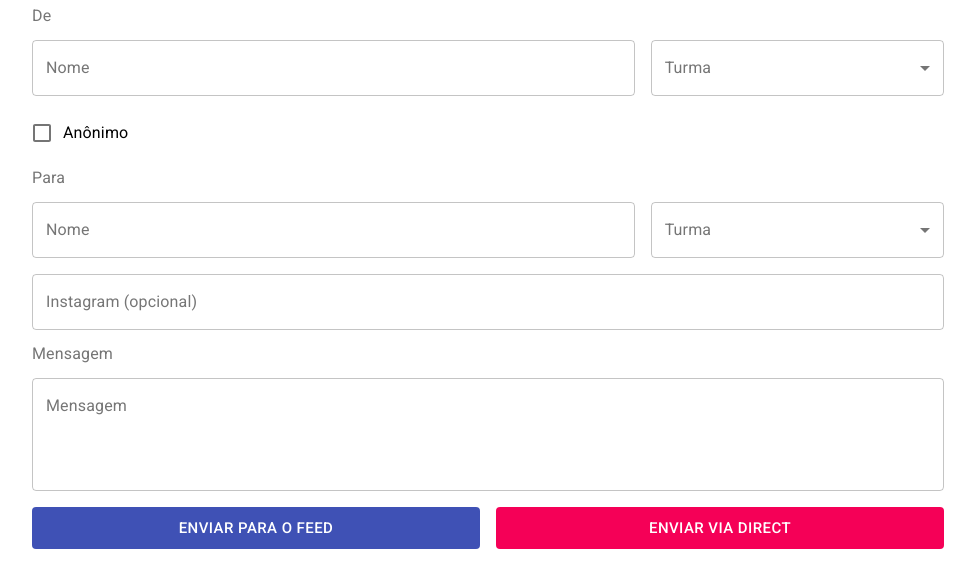
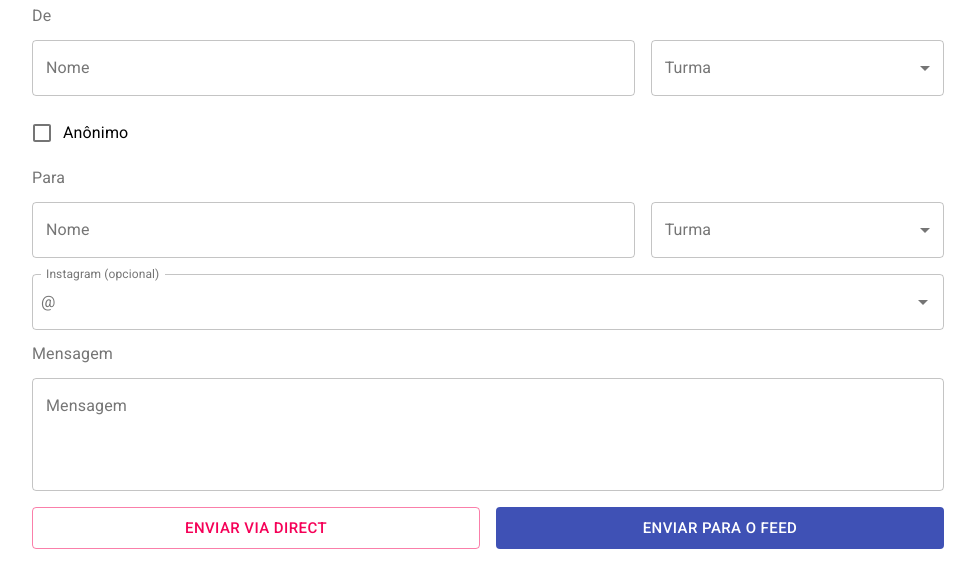
Before and after one commit to pedrofracassi/correioelegante, a React (Create React App) app in the folder frontend/: page / in a window 1280 px wide. Shown: the top 588 px of the page, without its empty margins (152-1127 px from the left). Built offline with nearby package versions, Linux system fonts and the light colour scheme.

Commit message:
https://picpay.me/metehusdias/10

```diff
--- a/frontend/src/App.jsx
+++ b/frontend/src/App.jsx
@@ -1,4 +1,4 @@
-import React from 'react'
+import React, {useState} from 'react'
 import {
   BrowserRouter as Router,
   Switch,
@@ -7,8 +7,18 @@ import {
 
 import Home from './Home.jsx'
 import { ThemeProvider, Container } from '@material-ui/core'
+import Snackbar from "@material-ui/core/Snackbar"
+import IconButton from '@material-ui/core/IconButton'
+import CloseIcon from '@material-ui/icons/Close'
+import Button from "@material-ui/core/Button";
 
 function App() {
+  const [snackBar, setSnackBar] = useState('')
+
+  const openSimpleSnackBar = text => {
+    setSnackBar(text)
+  }
+
   return (
     <ThemeProvider>
       <Container maxWidth="md">
@@ -18,10 +28,30 @@ function App() {
               <h1>Painel Administrativo</h1>
             </Route>
             <Route path="/">
-              <Home />
+              <Home openSimpleSnackBar={openSimpleSnackBar} />
             </Route>
           </Switch>
         </Router>
+        <Snackbar
+          anchorOrigin={{
+            vertical: 'top',
+            horizontal: 'center',
+          }}
+          open={!!snackBar}
+          autoHideDuration={6000}
+          onClose={() => setSnackBar('')}
+          message={snackBar}
+          action={
+            <React.Fragment>
+              <Button color="secondary" size="small" onClick={() => setSnackBar('')}>
+                FECHAR
+              </Button>
+              <IconButton size="small" aria-label="close" color="inherit" onClick={() => setSnackBar('')}>
+                <CloseIcon fontSize="small" />
+              </IconButton>
+            </React.Fragment>
+          }
+        />
       </Container>
     </ThemeProvider>
   )
--- a/frontend/src/ClassroomSelector.jsx
+++ b/frontend/src/ClassroomSelector.jsx
@@ -10,7 +10,7 @@ import {
 
 export default function ClassroomSelector ({ ...props }) {
   return (
-    <FormControl variant="outlined" disabled={props.disabled} fullWidth>
+    <FormControl variant="outlined" {...props} fullWidth>
       <InputLabel id="label">{props.label}</InputLabel>
       <Select labelId="label" id="grouped-select" {...props}>
         <MenuItem value="EX">Ex-aluno(a)</MenuItem>
--- a/frontend/src/Home.jsx
+++ b/frontend/src/Home.jsx
@@ -1,10 +1,64 @@
-import React from 'react'
+import React, {useState} from 'react'
 import SubmissionForm from './SubmissionForm.jsx'
+import Alert from '@material-ui/lab/Alert';
+import AlertTitle from '@material-ui/lab/AlertTitle';
+import CheckIcon from '@material-ui/icons/Check';
+import {makeStyles} from '@material-ui/core/styles';
+import Collapse from "@material-ui/core/Collapse";
+import Grid from "@material-ui/core/Grid";
+import Button from "@material-ui/core/Button";
 
-export default function Home() {
+const useStyles = makeStyles((theme) => ({
+  alert: {
+    marginTop: 30,
+    marginBottom: 30,
+    paddingTop: 30,
+    paddingBottom: 30,
+  },
+  sendAnother: {
+    marginTop: 30
+  },
+  fullWidth: {
+    width: '100%'
+  }
+}));
+
+export default function Home({openSimpleSnackBar}) {
+  const [complete, setComplete] = useState(false)
+
+  const classes = useStyles()
   return (
     <div>
-      <SubmissionForm />
+      <Collapse in={complete}>
+        <Alert
+          icon={<CheckIcon fontSize="inherit"/>}
+          severity="success"
+          className={classes.alert}
+          classes={{
+            message: classes.fullWidth
+          }}
+        >
+          <div className={classes.fullWidth}>
+            <AlertTitle>Cartinha enviada com sucesso!</AlertTitle>
+            Entregaremos ela assim que possível! 🙂
+            <Grid container className={classes.sendAnother} justify="flex-end">
+              <Grid item xs={12} sm={4}>
+                <Button
+                  fullWidth
+                  variant="outlined"
+                  disableElevation
+                  onClick={() => setComplete(false)}
+                >
+                  Enviar outra
+                </Button>
+              </Grid>
+            </Grid>
+          </div>
+        </Alert>
+      </Collapse>
+      <Collapse in={!complete}>
+        <SubmissionForm onComplete={() => setComplete(true)} openSimpleSnackBar={openSimpleSnackBar}/>
+      </Collapse>
     </div>
   )
 }
--- a/frontend/src/InstagramField.jsx
+++ b/frontend/src/InstagramField.jsx
@@ -1,4 +1,4 @@
-import React from 'react'
+import React, {useState} from 'react'
 
 import {
     TextField,
@@ -8,6 +8,8 @@ import {
 } from '@material-ui/core'
 
 import AutoComplete from '@material-ui/lab/Autocomplete'
+import CircularProgress from "@material-ui/core/CircularProgress";
+import InputAdornment from "@material-ui/core/InputAdornment";
 
 const searchResults = [
   {
@@ -19,22 +21,43 @@ const searchResults = [
   }
 ]
 
-export default function InstagramField ({ ...props }) {
+export default function InstagramField ({ onSelect, inputProps }) {
+  const [results, setResults] = useState([])
+  const [loading, setLoading] = useState(false)
+
+  const handleSearchChange = async value => {
+    setLoading(true)
+    const res = await fetch(`https://z-p3.www.instagram.com/web/search/topsearch/?query=${value}`).then(r => r.json())
+    setLoading(false)
+    setResults(res.users.map(u => u.user))
+  }
+
   return (
     <AutoComplete
-      freeSolo
-      value={props.value}
-      onChange={props.onChange}
-      name={props.name}
-      includeInputInList
-      options={searchResults.map(r => r.user)}
+      loading={loading}
+      options={results}
+      filterSelectedOptions
+      getOptionSelected={(option, value) => option.username === value.username}
       getOptionLabel={option => option.username}
       renderInput={(params) =>
-        <TextField {...params} { ...props } />
+        <TextField {...params} {...inputProps}
+                   InputProps={{
+                     ...params.InputProps,
+                     endAdornment: (
+                       <>
+                         {loading ? <CircularProgress color="inherit" size={20} /> : null}
+                         {params.InputProps.endAdornment}
+                       </>
+                     ),
+                     startAdornment: <InputAdornment position="start">@</InputAdornment>
+                   }}
+        />
       }
+      onInputChange={(event, newValue) => handleSearchChange(newValue)}
+      onChange={(event, value) => onSelect(value)}
       renderOption={option => {
         return (
-          <Grid container alignItems="center" spacing={1}>
+          <Grid container key={option.pk} alignItems="center" spacing={1}>
             <Grid item>
               <Avatar src={option.profile_pic_url} alt={option.full_name}></Avatar>
             </Grid>
--- a/frontend/src/SubmissionForm.jsx
+++ b/frontend/src/SubmissionForm.jsx
@@ -1,4 +1,4 @@
-import React from 'react'
+import React, {useState} from 'react'
 
 import {
   TextField,
@@ -11,29 +11,104 @@ import {
 
 import ClassroomSelector from './ClassroomSelector.jsx'
 import InstagramField from './InstagramField.jsx'
+import Collapse from "@material-ui/core/Collapse";
+import CircularProgress from "@material-ui/core/CircularProgress/CircularProgress";
 
-export default function SubmissionForm () {
-  const [state, setState] = React.useState({
+const initialValues = {
+  fromName: '',
+  fromClassroom: '',
+  fromIsAnonymous: false,
+  toName: '',
+  toClassroom: '',
+  toInstagram: '',
+  messageContent: ''
+}
+
+export default function SubmissionForm({openSimpleSnackBar, onComplete}) {
+  const [state, setState] = React.useState(initialValues)
+
+  const initialHelpMessages = {
     fromName: '',
     fromClassroom: '',
-    fromIsAnonymous: false,
+    fromIsAnonymous: '',
     toName: '',
     toClassroom: '',
-    toInstagram: '',
     messageContent: ''
-  })
+  }
+
+  const [helpMessages, setHelpMessages] = useState(initialHelpMessages)
+  const [loading, setLoading] = useState('')
 
   function handleChange(event) {
-    console.log(event.target.name, event.target.value)
-    setState({ ...state, [event.target.name]: event.target.value });
+    setState({...state, [event.target.name]: event.target.value});
   }
 
   function handleCheckboxChange(event) {
-    setState({ ...state, [event.target.name]: event.target.checked });
+    setState({...state, [event.target.name]: event.target.checked});
   }
 
-  function sendData () {
-    fetch('http://localhost:80/letters').then(res => res.json()).then(console.log)
+  const validate = (direct) => {
+    const helps = {}
+    let success = true
+    const doHelpMessage = (field, message) => {
+      success = false
+      helps[field] = message
+    }
+
+    console.log(direct, state.toInstagram)
+
+    if (!state.messageContent) doHelpMessage('messageContent', 'Insira uma mensagem')
+
+    if (!state.fromIsAnonymous && !state.fromName) doHelpMessage('fromName', 'Insira um nome')
+
+    if (!state.toName) doHelpMessage('toName', 'Insira um nome')
+    if (!state.toClassroom) doHelpMessage('toClassroom', 'Insira uma turma')
+
+    if (direct && !state.toInstagram) doHelpMessage('toInstagram', 'Insira uma usuário caso for enviar via direct')
+
+    setHelpMessages({
+      ...initialHelpMessages,
+      ...helps
+    })
+    return success
+  }
+
+  const sendData = direct => async () => {
+    if (!validate(direct)) return
+    setLoading(direct ? 'direct' : 'feed')
+    const data = {
+      sender: state.fromIsAnonymous ?
+        {
+          anonymous: true
+        } : {
+          name: state.fromName,
+          classroom: state.fromClassroom
+        },
+      recipient: {
+        name: state.toName,
+        classroom: state.toClassroom,
+        instagram: state.toInstagram
+      },
+      content: state.messageContent
+    }
+    try {
+      const response = await fetch('http://localhost:80/letters', {
+        method: 'POST',
+        headers: {
+          'Content-Type': 'application/json'
+        },
+        body: JSON.stringify(data)
+      })
+        .then(res => res.json())
+      setLoading('')
+      if (response.status === 'waiting_for_approval') {
+        setState(initialValues)
+        onComplete()
+      } else throw new Error('ue moises, seila qq deu')
+    } catch (e) {
+      openSimpleSnackBar('PI PI PI PI PI: Maquina de cartinhas quebrou :( Chama o pedrinho ai pra ajudar ')
+      console.error(e)
+    }
   }
 
   return (
@@ -42,49 +117,129 @@ export default function SubmissionForm () {
         <Grid item xl={12} xs={12}>
           <FormLabel component="legend">De</FormLabel>
         </Grid>
-        {
-          !state.fromIsAnonymous ? (
-            <Grid item xs={12} md={8}>
-              <TextField fullWidth label="Nome" variant="outlined" value={state.fromName} onChange={handleChange} name="fromName" />
+        <Grid item xs={12}>
+          <Collapse in={!state.fromIsAnonymous}>
+            <Grid container spacing={2}>
+              <Grid item xs={12} md={8}>
+                <TextField fullWidth
+                           label="Nome"
+                           variant="outlined"
+                           value={state.fromName}
+                           onChange={handleChange}
+                           name="fromName"
+                           helperText={helpMessages.fromName}
+                           error={!!helpMessages.fromName}
+                />
+              </Grid>
+              <Grid item xs={12} md={4}>
+                <ClassroomSelector
+                  label="Turma"
+                  value={state.fromClassroom}
+                  onChange={handleChange}
+                  name="fromClassroom"
+                  helperText={helpMessages.fromClassroom}
+                  error={!!helpMessages.fromClassroom}
+                />
+              </Grid>
             </Grid>
-          ): <></>
-        }
-        {
-          !state.fromIsAnonymous ? (
-            <Grid item xs={12} md={4}>
-              <ClassroomSelector label="Turma" value={state.fromClassroom} onChange={handleChange} name="fromClassroom" />
-            </Grid>
-          ) : <></>
-        }
+          </Collapse>
+        </Grid>
+
         <Grid item xl={12}>
-          <FormControlLabel control={<Checkbox checked={state.fromIsAnonymous} name="fromIsAnonymous" onChange={handleCheckboxChange}/>} label="Anônimo" />
+          <FormControlLabel
+            control={<Checkbox
+              checked={state.fromIsAnonymous}
+              name="fromIsAnonymous"
+              onChange={handleCheckboxChange}
+            />}
+            label="Anônimo"/>
         </Grid>
 
         <Grid item xl={12} xs={12}>
           <FormLabel component="legend">Para</FormLabel>
         </Grid>
         <Grid item xs={12} md={8}>
-          <TextField fullWidth label="Nome" variant="outlined" value={state.toName} onChange={handleChange} name="toName" />
+          <TextField
+            fullWidth
+            label="Nome"
+            variant="outlined"
+            value={state.toName}
+            onChange={handleChange}
+            helperText={helpMessages.toName}
+            error={!!helpMessages.toName}
+            name="toName"
+          />
         </Grid>
         <Grid item xs={12} md={4}>
-          <ClassroomSelector label="Turma" value={state.toClassroom} onChange={handleChange} name="toClassroom" />
+          <ClassroomSelector
+            label="Turma"
+            value={state.toClassroom}
+            onChange={handleChange}
+            helperText={helpMessages.toClassroom}
+            error={!!helpMessages.toClassroom}
+            name="toClassroom"
+          />
         </Grid>
         <Grid item xs={12} md={12}>
-           <InstagramField label="Instagram (opcional)" maxWidth variant="outlined" value={state.toInstagram} onChange={handleChange} name="toInstagram" />
+          <InstagramField
+            inputProps={{
+              label: 'Instagram (opcional)',
+              maxwidth: 'true',
+              variant: "outlined",
+              helperText: helpMessages.toInstagram,
+              error: !!helpMessages.toInstagram
+            }}
+            onSelect={data => setState(p => ({
+              ...p,
+              toInstagram: data ? data.username : null
+            }))}
+            name="toInstagram"
+          />
         </Grid>
 
         <Grid item xl={12} xs={12}>
           <FormLabel component="legend">Mensagem</FormLabel>
         </Grid>
         <Grid item xs={12} md={12} lg={12}>
-          <TextField label="Mensagem" multiline rows={4} fullWidth variant="outlined" value={state.messageContent} onChange={handleChange} name="messageContent" />
+          <TextField
+            label="Mensagem"
+            multiline
+            rows={4}
+            fullWidth
+            variant="outlined"
+            value={state.messageContent}
+            onChange={handleChange}
+            helperText={helpMessages.messageContent}
+            error={!!helpMessages.messageContent}
+            name="messageContent"
+          />
         </Grid>
 
         <Grid item xs={12} md={6} lg={6}>
-          <Button fullWidth disableElevation size="large" variant="contained" color="primary" onClick={sendData}>Enviar para o feed</Button>
+          <Button
+            fullWidth
+            disableElevation
+            size="large"
+            variant="outlined"
+            color="secondary"
+            onClick={sendData(true)}
+            disabled={loading}
+          >
+            {loading === 'direct' ? <CircularProgress color="inherit" size={20}/> : 'Enviar via direct'}
+          </Button>
         </Grid>
         <Grid item xs={12} md={6} lg={6}>
-          <Button fullWidth disableElevation size="large" variant="contained" color="secondary">Enviar via direct</Button>
+          <Button
+            fullWidth
+            disableElevation
+            size="large"
+            variant="contained"
+            color="primary"
+            onClick={sendData(false)}
+            disabled={loading}
+          >
+            {loading === 'feed' ? <CircularProgress color="inherit" size={25}/> : 'Enviar para o feed'}
+          </Button>
         </Grid>
       </Grid>
     </div>
```
